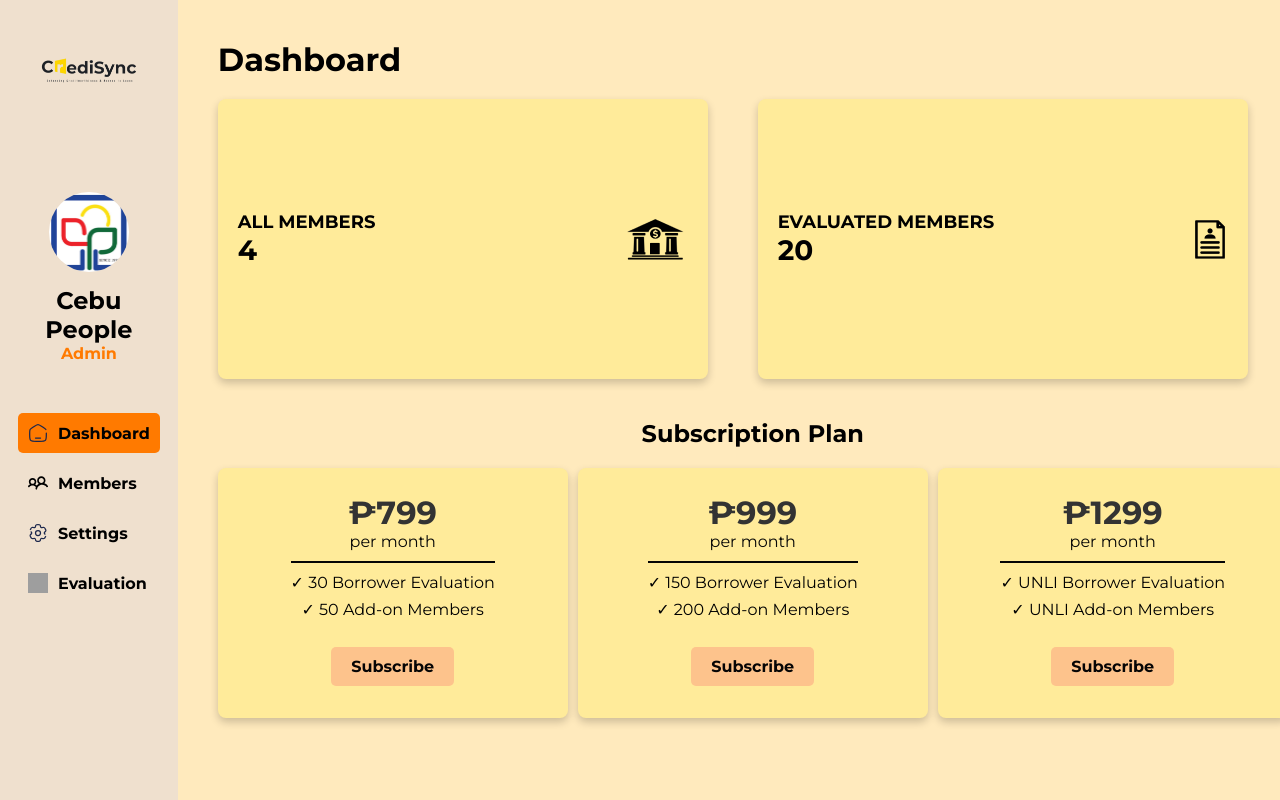
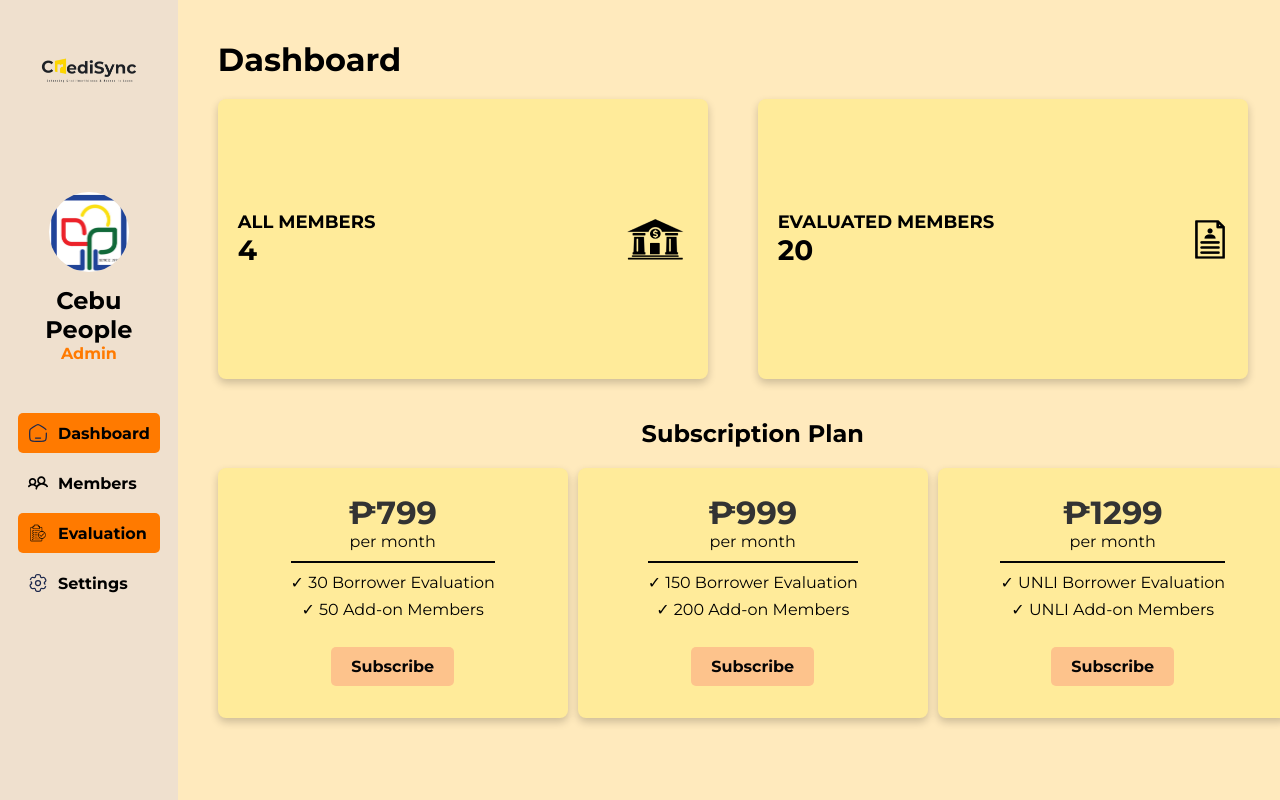
Before and after one commit to martinezcristy/CrediSyncML, a Flask app: page / in a window 1280 px wide; the page is wider, and only the part inside the window is pictured. Run offline with Flask 3, Linux system fonts and the light colour scheme; grey boxes are pictures that could not be loaded.

Commit message:
adjusted sidebar layout

```diff
--- a/templates/dashboard.html
+++ b/templates/dashboard.html
@@ -23,8 +23,8 @@
             <ul>
                 <li><a href="{{ url_for('dashboard') }}" class="menu-item active"><img src="{{ url_for('static', filename='icons/home-svgrepo-com.svg') }}" alt="Dashboard Icon">Dashboard</a></li>
                 <li><a href="{{ url_for('members') }}" class="menu-item"><img src="{{ url_for('static', filename='icons/group-svgrepo-com.svg') }}" alt="Members Icon">Members</a></li>
+                <li><a href="{{ url_for('evaluation') }}" class="menu-item active"><img src="{{ url_for('static', filename='icons/evaluation-icon.png') }}" alt="Evaluation Icon">Evaluation</a></li>
                 <li><a href="{{ url_for('settings') }}" class="menu-item"><img src="{{ url_for('static', filename='icons/settings-svgrepo-com.svg') }}" alt="Settings Icon">Settings</a></li>
-                <li><a href="{{ url_for('evaluation') }}" class="menu-item"><img src="{{ url_for('static', filename='icons/evaluation-svgrepo-com.svg') }}" alt="Evaluation Icon">Evaluation</a></li>
             </ul>
         </nav>
     </div>
--- a/templates/evaluation.html
+++ b/templates/evaluation.html
@@ -23,8 +23,8 @@
             <ul>
                 <li><a href="{{ url_for('dashboard') }}" class="menu-item"><img src="{{ url_for('static', filename='icons/home-svgrepo-com.svg') }}" alt="Dashboard Icon">Dashboard</a></li>
                 <li><a href="{{ url_for('members') }}" class="menu-item"><img src="{{ url_for('static', filename='icons/group-svgrepo-com.svg') }}" alt="Members Icon">Members</a></li>
+                <li><a href="{{ url_for('evaluation') }}" class="menu-item active"><img src="{{ url_for('static', filename='icons/evaluation-icon.png') }}" alt="Evaluation Icon">Evaluation</a></li>
                 <li><a href="{{ url_for('settings') }}" class="menu-item"><img src="{{ url_for('static', filename='icons/settings-svgrepo-com.svg') }}" alt="Settings Icon">Settings</a></li>
-                <li><a href="{{ url_for('evaluation') }}" class="menu-item active"><img src="{{ url_for('static', filename='icons/evaluation-svgrepo-com.svg') }}" alt="Evaluation Icon">Evaluation</a></li>
             </ul>
         </nav>
     </div>
--- a/templates/members.html
+++ b/templates/members.html
@@ -25,8 +25,8 @@
             <ul>
                 <li><a href="{{ url_for('dashboard') }}" class="menu-item"><img src="{{ url_for('static', filename='icons/home-svgrepo-com.svg') }}" alt="Dashboard Icon">Dashboard</a></li>
                 <li><a href="{{ url_for('members') }}" class="menu-item active"><img src="{{ url_for('static', filename='icons/group-svgrepo-com.svg') }}" alt="Members Icon">Members</a></li>
+                <li><a href="{{ url_for('evaluation') }}" class="menu-item active"><img src="{{ url_for('static', filename='icons/evaluation-icon.png') }}" alt="Evaluation Icon">Evaluation</a></li>
                 <li><a href="{{ url_for('settings') }}" class="menu-item"><img src="{{ url_for('static', filename='icons/settings-svgrepo-com.svg') }}" alt="Settings Icon">Settings</a></li>
-                <li><a href="{{ url_for('evaluation') }}" class="menu-item"><img src="{{ url_for('static', filename='icons/evaluation-svgrepo-com.svg') }}" alt="Evaluation Icon">Evaluation</a></li>
             </ul>
         </nav>
     </div>
```
Also changed, not shown: static/icons/evaluation-icon.png (added).
